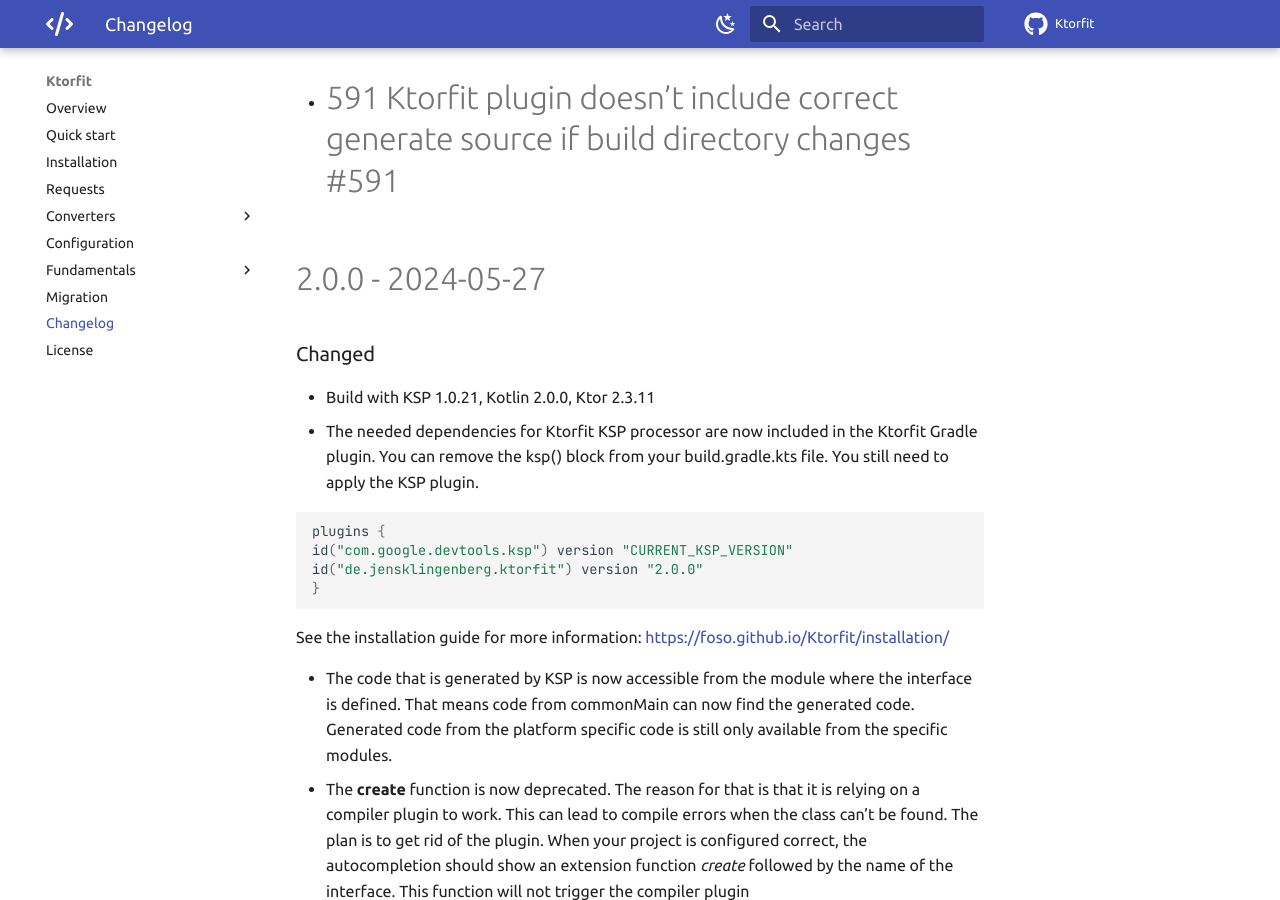
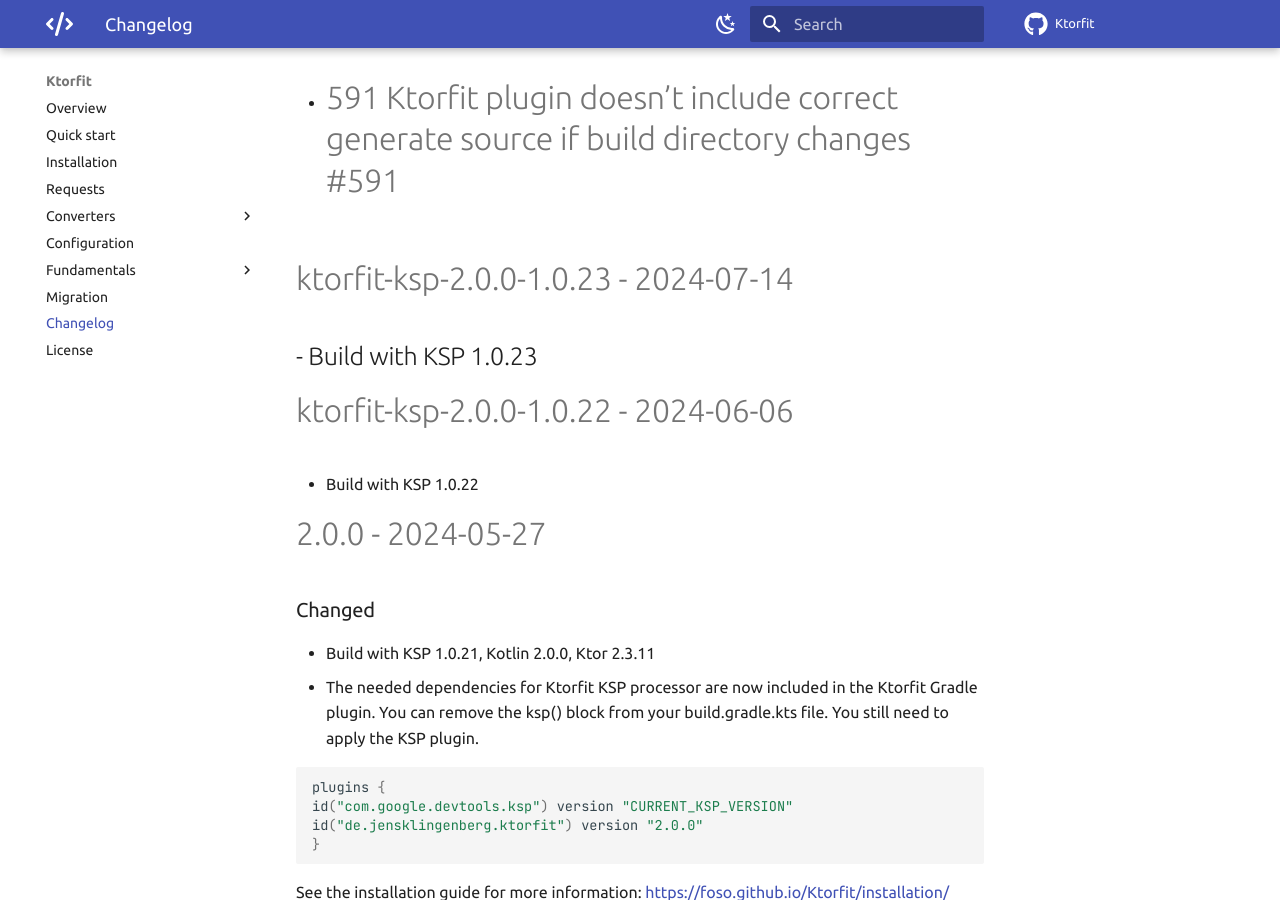
Before and after one commit to Foso/Ktorfit, an MkDocs documentation site: the page built from docs/CHANGELOG.md, in a window 1280 px wide and 900 px high, scrolled down 472 px. Built offline with MkDocs 1.6.1 and Material for MkDocs 9.7.7, drawn with Linux system fonts in a browser that asks for light colours; comment, search, counter and statistics services are not loaded.

Commit message:
Update changelog

```diff
--- a/docs/CHANGELOG.md
+++ b/docs/CHANGELOG.md
@@ -12,6 +12,14 @@
 ### Fixed
 - #594 Endpoint with types from other module
 - #591 Ktorfit plugin doesn't include correct generate source if build directory changes #591
+
+ktorfit-ksp-2.0.0-1.0.23 - 2024-07-14
+========================================
+- Build with KSP 1.0.23
+-
+ktorfit-ksp-2.0.0-1.0.22 - 2024-06-06
+========================================
+- Build with KSP 1.0.22
 
 2.0.0 - 2024-05-27
 ========================================
```
